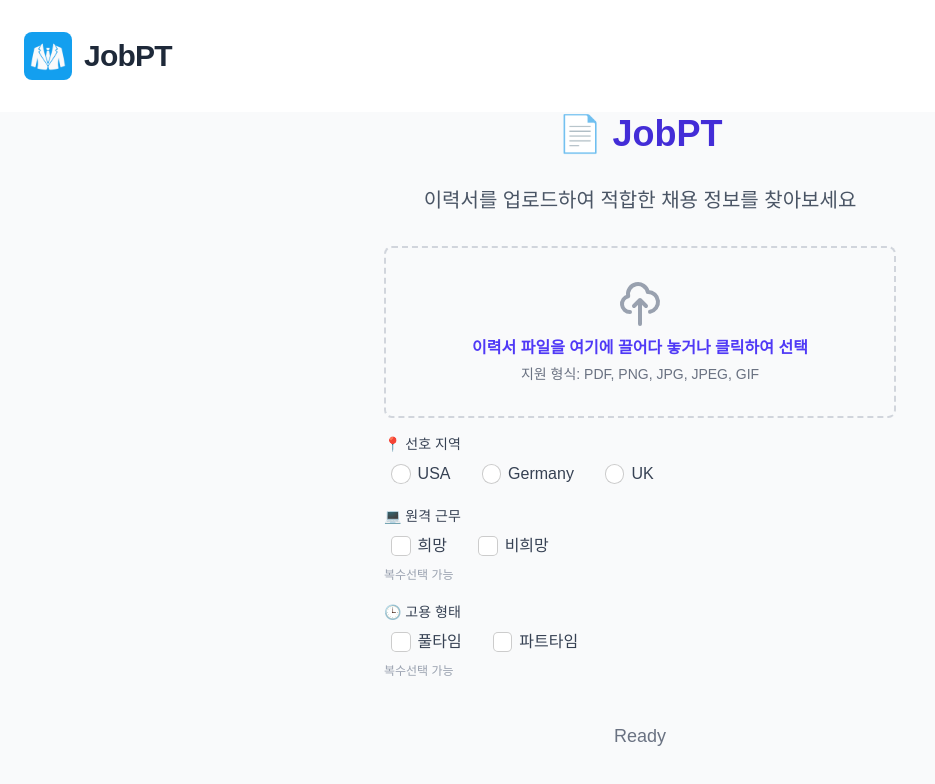
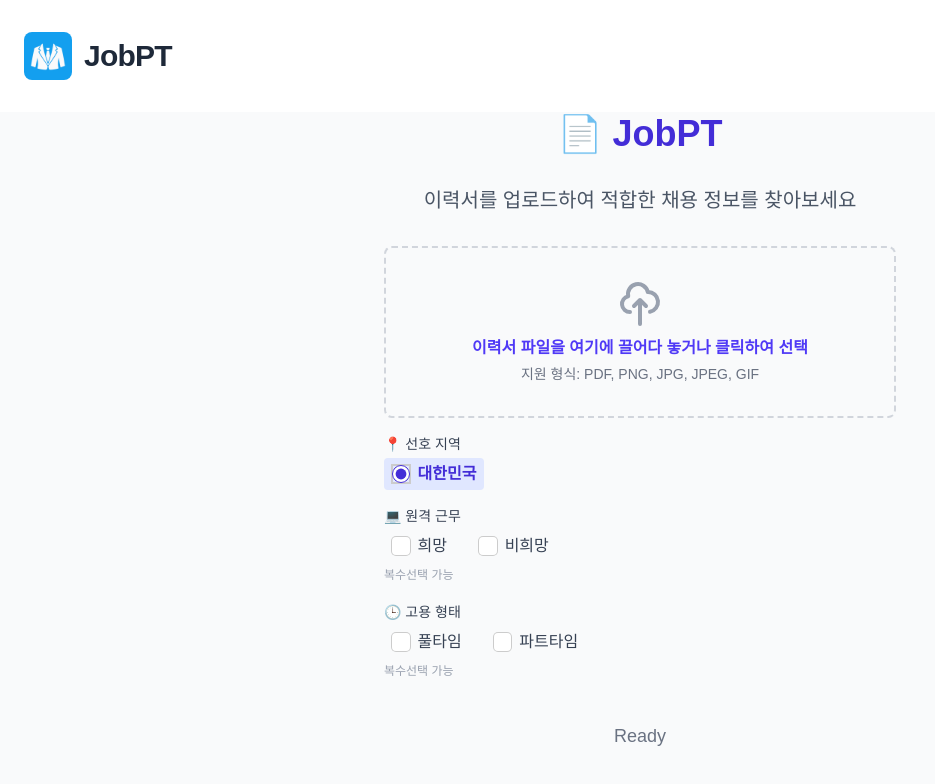
Before and after one commit to Pseudo-Lab/JobPT, a Next.js app in the folder frontend/: page / in a window 1280 px wide. Shown: the top 784 px of the page, without its empty margins (0-935 px from the left). Built offline with nearby package versions, Linux system fonts and the light colour scheme; a small style sheet from the web is missing.

Commit message:
set preference region -> only korea

```diff
--- a/frontend/src/app/page.tsx
+++ b/frontend/src/app/page.tsx
@@ -56,7 +56,7 @@ export default function Home() {
     const [isDragging, setIsDragging] = useState(false);
     const fileInputRef = useRef<HTMLInputElement>(null);
 
-    const [location, setLocation] = useState<string[]>([]); // 예: ['USA', 'Germany']
+    const [location, setLocation] = useState<string[]>(['Korea']); // 기본값: ['Korea']
     const [remote, setRemote] = useState<boolean[]>([]); // 예: [true, false]
     const [jobType, setJobType] = useState<string[]>([]); // 예: ['fulltime', 'parttime']
 
--- a/frontend/src/components/upload/UploadView.tsx
+++ b/frontend/src/components/upload/UploadView.tsx
@@ -70,38 +70,16 @@ const UploadView: React.FC<UploadViewProps> = memo(({
         <div>
           <label className="block text-sm font-medium text-gray-700">📍 선호 지역</label>
           <div className="mt-1 flex gap-4">
-            <label className={`flex items-center gap-2 px-2 py-1 rounded cursor-pointer transition-colors ${location[0]==='USA' ? 'bg-indigo-100 text-indigo-700 font-semibold' : 'text-gray-700'}`}>
+            <label className={`flex items-center gap-2 px-2 py-1 rounded cursor-pointer transition-colors ${location[0]==='Korea' ? 'bg-indigo-100 text-indigo-700 font-semibold' : 'text-gray-700'}`}>
   <input
     type="radio"
     name="location-category"
-    value="USA"
-    checked={location[0] === 'USA'}
-    onChange={() => setLocation(['USA'])}
+    value="Korea"
+    checked={location[0] === 'Korea'}
+    onChange={() => setLocation(['Korea'])}
     className="accent-indigo-500"
   />
-  USA
-</label>
-<label className={`flex items-center gap-2 px-2 py-1 rounded cursor-pointer transition-colors ${location[0]==='Germany' ? 'bg-indigo-100 text-indigo-700 font-semibold' : 'text-gray-700'}`}>
-  <input
-    type="radio"
-    name="location-category"
-    value="Germany"
-    checked={location[0] === 'Germany'}
-    onChange={() => setLocation(['Germany'])}
-    className="accent-indigo-500"
-  />
-  Germany
-</label>
-<label className={`flex items-center gap-2 px-2 py-1 rounded cursor-pointer transition-colors ${location[0]==='UK' ? 'bg-indigo-100 text-indigo-700 font-semibold' : 'text-gray-700'}`}>
-  <input
-    type="radio"
-    name="location-category"
-    value="UK"
-    checked={location[0] === 'UK'}
-    onChange={() => setLocation(['UK'])}
-    className="accent-indigo-500"
-  />
-  UK
+  대한민국
 </label>
           </div>
         </div>
```
Also changed, not shown: 2 other files (tests, documents, lock files or other folders).
